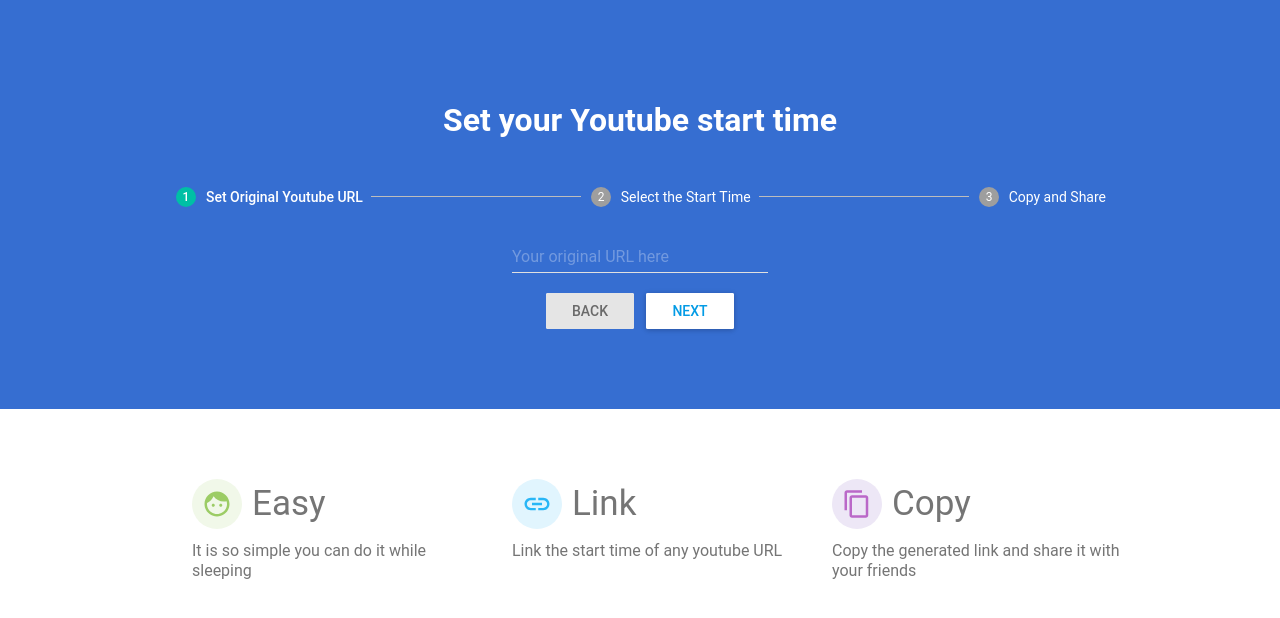
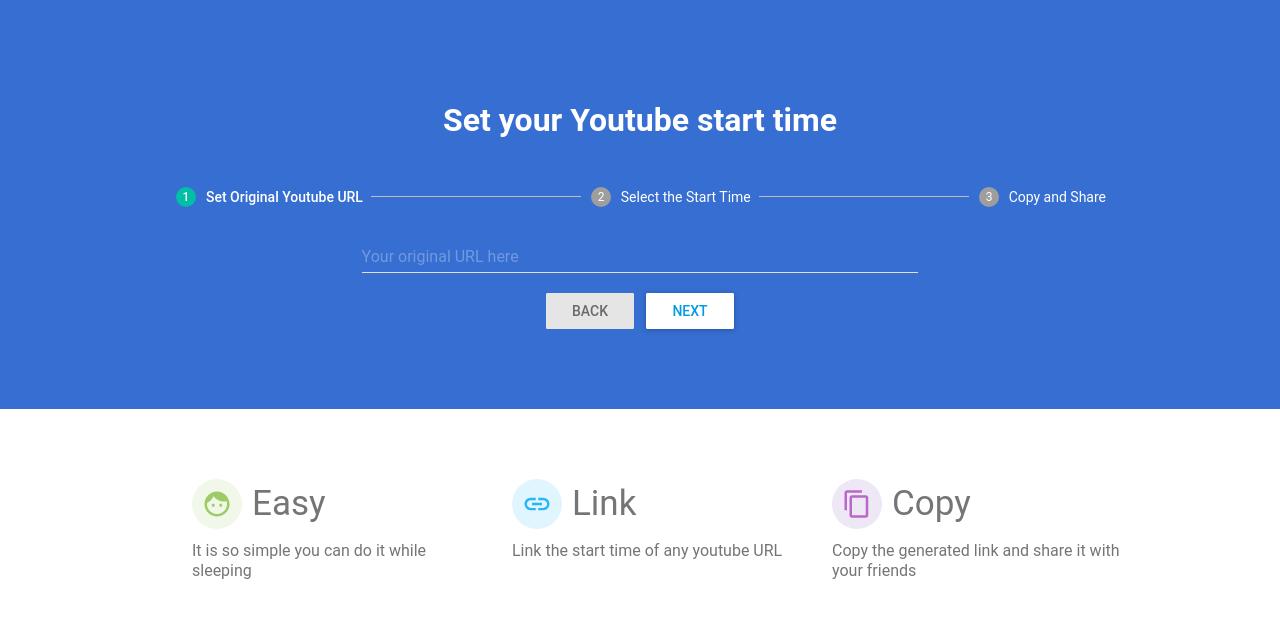
Before and after one commit to chardmd/youtube-clipstart, a React (Create React App) app: page / in a window 1280 px wide. Shown: the top 618 px of the page. Built offline with nearby package versions, Linux system fonts and the light colour scheme; what react-tap-event-plugin would draw is missing.

Commit message:
Added OriginalLink Component.

```diff
--- /dev/null
+++ b/src/components/OriginalLink/OriginalLink.css
@@ -0,0 +1,3 @@
+.OriginalLink .text {
+    width: 60% !important;
+}
--- /dev/null
+++ b/src/components/OriginalLink/OriginalLink.js
@@ -0,0 +1,22 @@
+import React, { Component } from 'react';
+import PropTypes from 'prop-types';
+import TextField from 'material-ui/TextField';
+import './OriginalLink.css';
+
+class OriginalLink extends Component {
+    render() {
+        return (
+            <div className="OriginalLink">
+                <TextField hintText="Your original URL here" id="text-url"
+                    value={this.props.url} onChange={this.props.onChange} className="text" />
+            </div>
+        );
+    }
+}
+
+OriginalLink.propTypes = {
+    onChange: PropTypes.func.isRequired,
+    value: PropTypes.string.isRequired,
+};
+
+export { OriginalLink };
--- /dev/null
+++ b/src/components/OriginalLink/index.js
@@ -0,0 +1,2 @@
+import { OriginalLink } from './OriginalLink';
+export default OriginalLink;
--- a/src/containers/HomePage/HomePage.js
+++ b/src/containers/HomePage/HomePage.js
@@ -1,8 +1,8 @@
 import React, { Component } from 'react';
-import TextField from 'material-ui/TextField';
 import './HomePage.css';
 
 import Header from '../../components/Header';
+import OriginalLink from '../../components/OriginalLink';
 import Navigation from '../../components/Navigation';
 import ControlButton from '../../components/ControlButton';
 import TimeSelector from '../../components/TimeSelector';
@@ -52,8 +52,7 @@ class HomePage extends Component {
     getStepContent(stepIndex) {
         switch (stepIndex) {
             case 0:
-                return <TextField hintText="Your original URL here" id="text-url"
-                    value={this.state.url} onChange={(e) => this.setState({ url: e.target.value })} />
+                return <OriginalLink onChange={(e) => this.setState({ url: e.target.value })} value={this.state.url} />
             case 1:
                 return (<TimeSelector changeMinutes={(e) => this.setState({ minutes: parseInt(e.target.value, 10) })}
                     changeSeconds={(e) => this.setState({ seconds: parseInt(e.target.value, 10) })}
```
